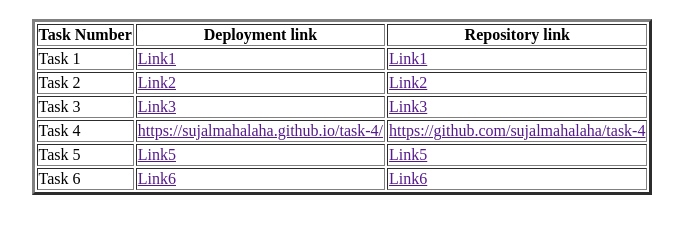
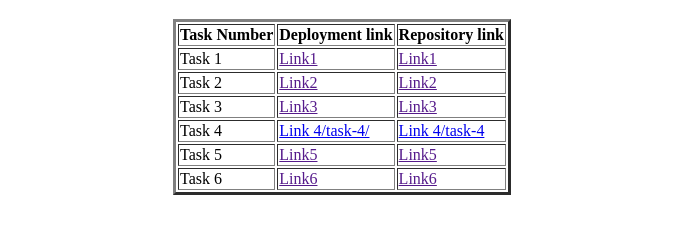
Before and after one commit to sujalmahalaha/Mern-stack-3, a plain HTML site: page index.html in a window 1280 px wide. Shown: the part 79-312 px from the top of the page, without its empty margins (298-981 px from the left). Drawn offline with Linux system fonts and the light colour scheme.

Commit message:
Update index.html

```diff
--- a/index.html
+++ b/index.html
@@ -42,8 +42,8 @@
             </tr>
             <tr>
                 <td>Task 4</td>
-                <td><a href="" target="_blank">https://sujalmahalaha.github.io/task-4/</a></td>
-                <td><a href="" target="_blank">https://github.com/sujalmahalaha/task-4</a></td>
+                <td><a href="https://sujalmahalaha.github.io/task-4" target="_blank">Link 4/task-4/</a></td>
+                <td><a href="https://github.com/sujalmahalaha" target="_blank">Link 4/task-4</a></td>
             </tr>
             <tr>
                 <td>Task 5</td>
```
